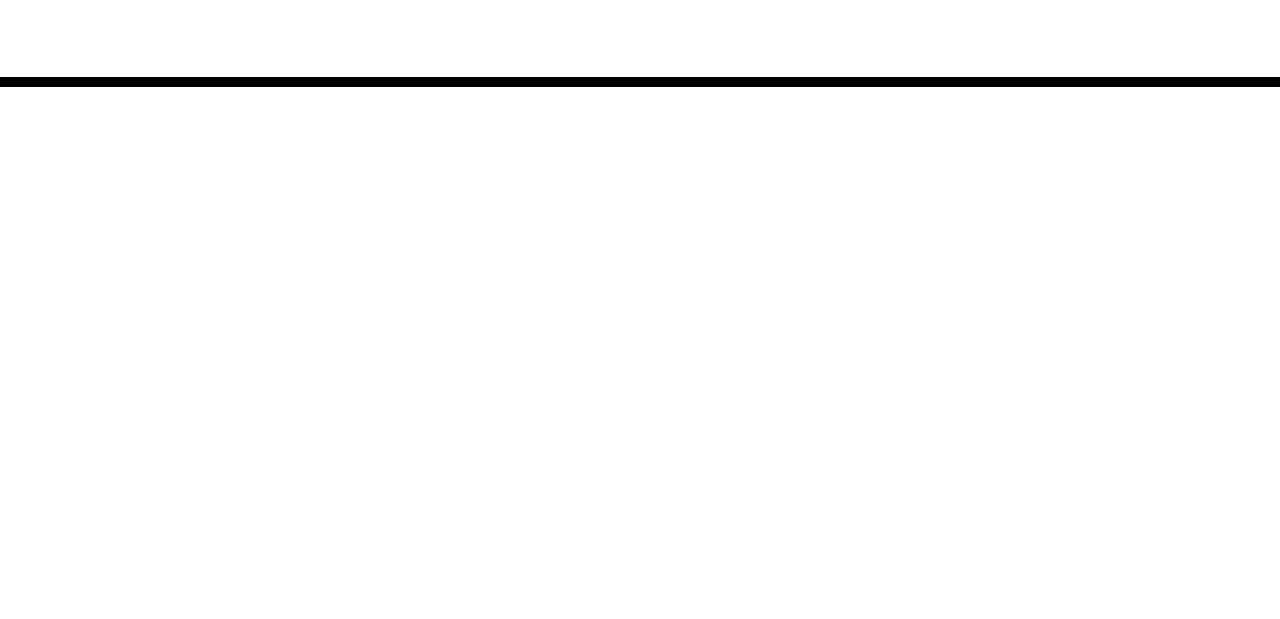
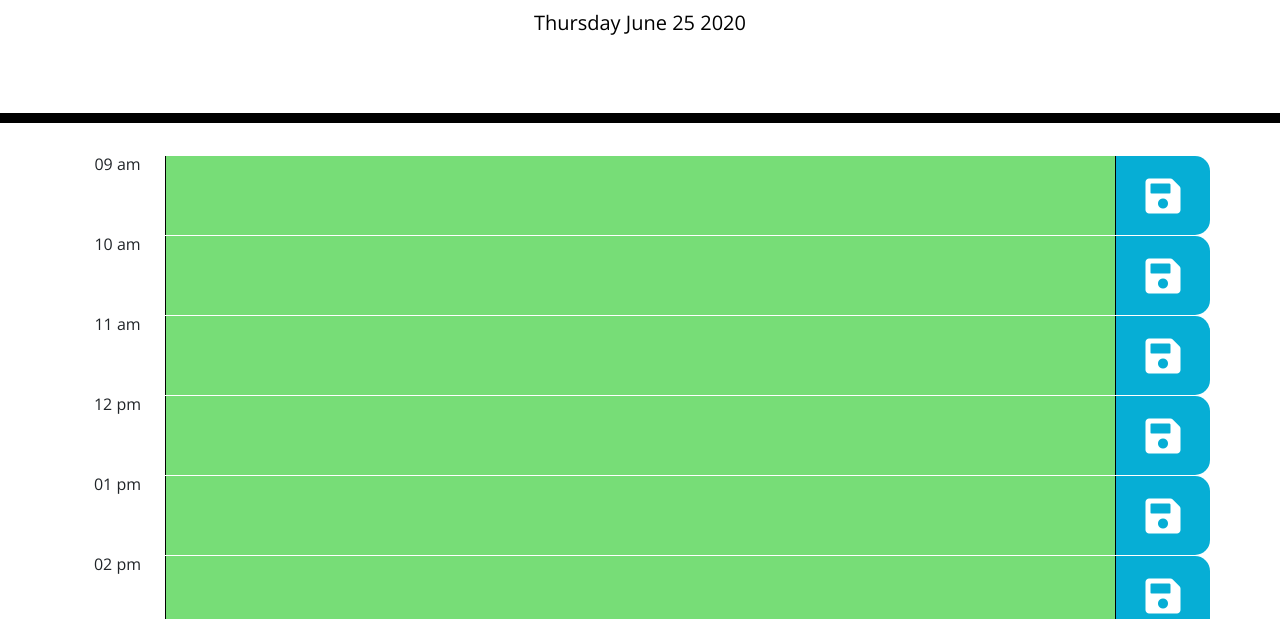
Before and after one commit to ccraig7321/Daily-Planner, a plain HTML site: page index.html in a window 1280 px wide. Shown: the part 181-800 px from the top of the page. Drawn offline with nearby package versions, Linux system fonts and the light colour scheme; files that its build step writes are made by us from their sources.

Commit message:
updated link in readme.

```diff
--- a/index.html
+++ b/index.html
@@ -18,7 +18,7 @@
       href="https://fonts.googleapis.com/css?family=Open+Sans&display=swap"
       rel="stylesheet"
     />
-    <link rel="stylesheet" href="style.css" />
+    <link rel="stylesheet" href="Develop/style.css" />
     <title>Work Day Scheduler</title>
   </head>
 
@@ -38,7 +38,7 @@
 
     <script src="https://code.jquery.com/jquery-3.4.1.min.js"></script>
     <script src="https://cdnjs.cloudflare.com/ajax/libs/moment.js/2.24.0/moment.min.js"></script>
-    <script src="script.js"></script>
+    <script src="Develop/script.js"></script>
 
 
   </body>
```
Also changed, not shown: Assets/DailyPlanner.png (added), 1 other file.
